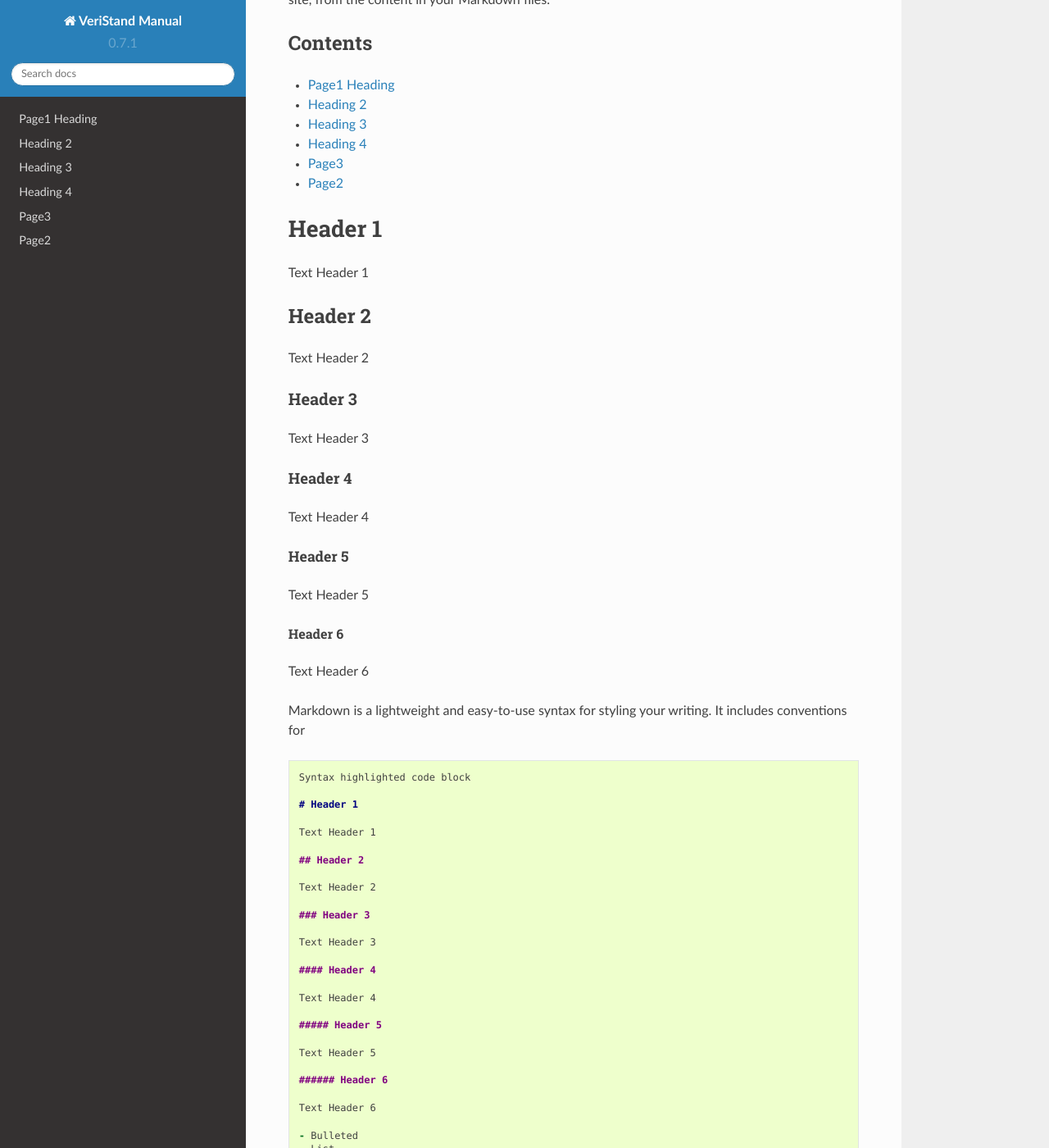
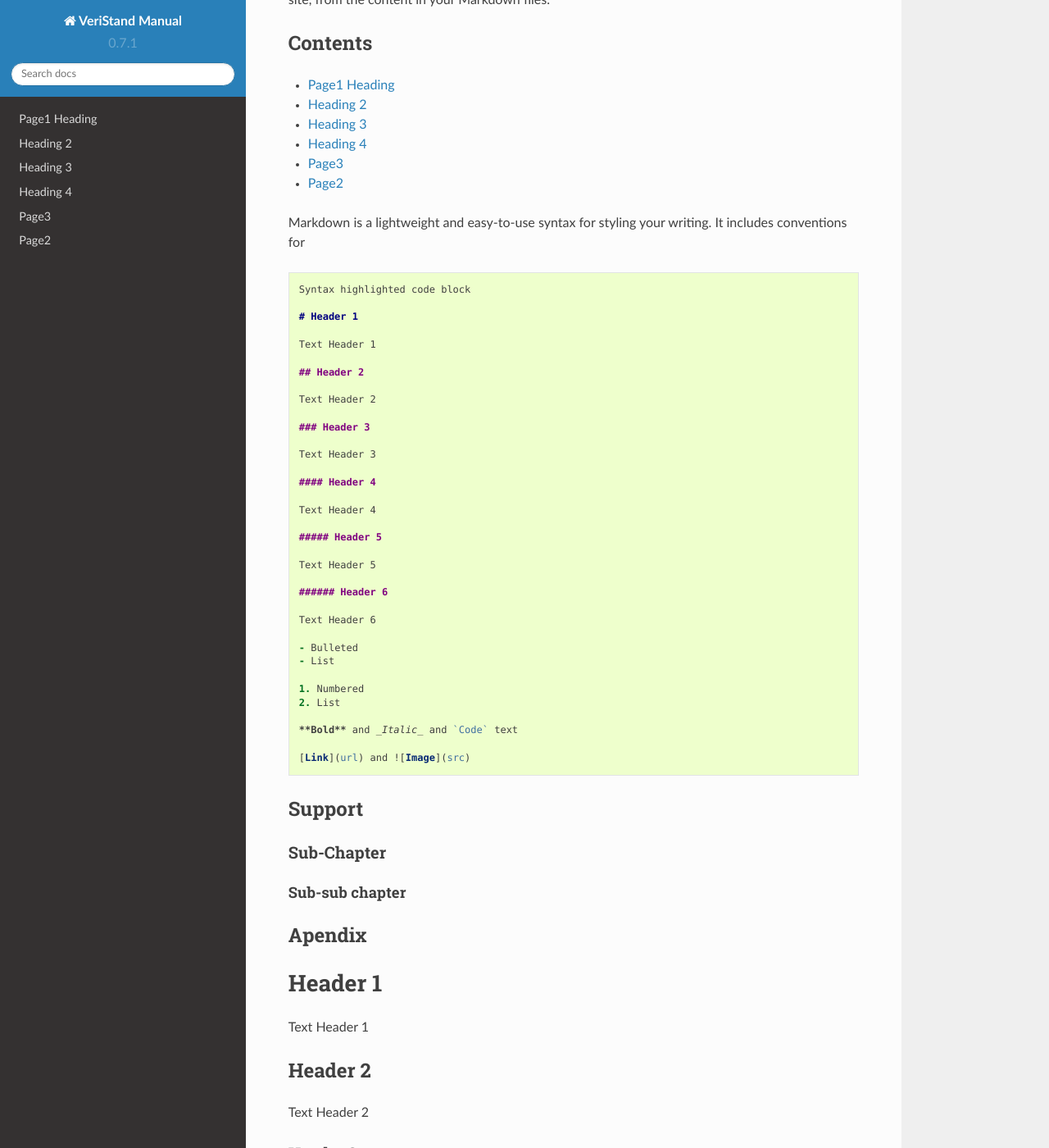
Before and after one commit to phutanu/GitHubPagesUsingRTD, a Sphinx documentation site: the page built from docs/index.md, in a window 1280 px wide and 1400 px high, scrolled down 268 px. Shown: the whole window at 82% size. Built offline with Sphinx 7.4.7 and the Read the Docs theme 2.0.0, drawn with Linux system fonts in a browser that asks for light colours; some of the changed text lies outside the part shown.

Commit message:
Update index.md

```diff
--- a/docs/index.md
+++ b/docs/index.md
@@ -6,34 +6,9 @@
 
 #### Contents
 
-* [Page1](Page1.md)
-* [Page3](Page3.md)
-* [Page2](Page2.md)
-
-# Header 1
-
-Text Header 1
-
-## Header 2
-
-Text Header 2
-
-### Header 3
-
-Text Header 3
-
-#### Header 4
-
-Text Header 4
-
-##### Header 5
-
-Text Header 5
-
-###### Header 6
-
-Text Header 6
-
+   + [Page1](Page1.md)
+   + [Page3](Page3.md)
+   + [Page2](Page2.md)
 
 Markdown is a lightweight and easy-to-use syntax for styling your writing. It includes conventions for
 
```
Also changed, not shown: other parts of docs/index.md (+24 -0 lines).
